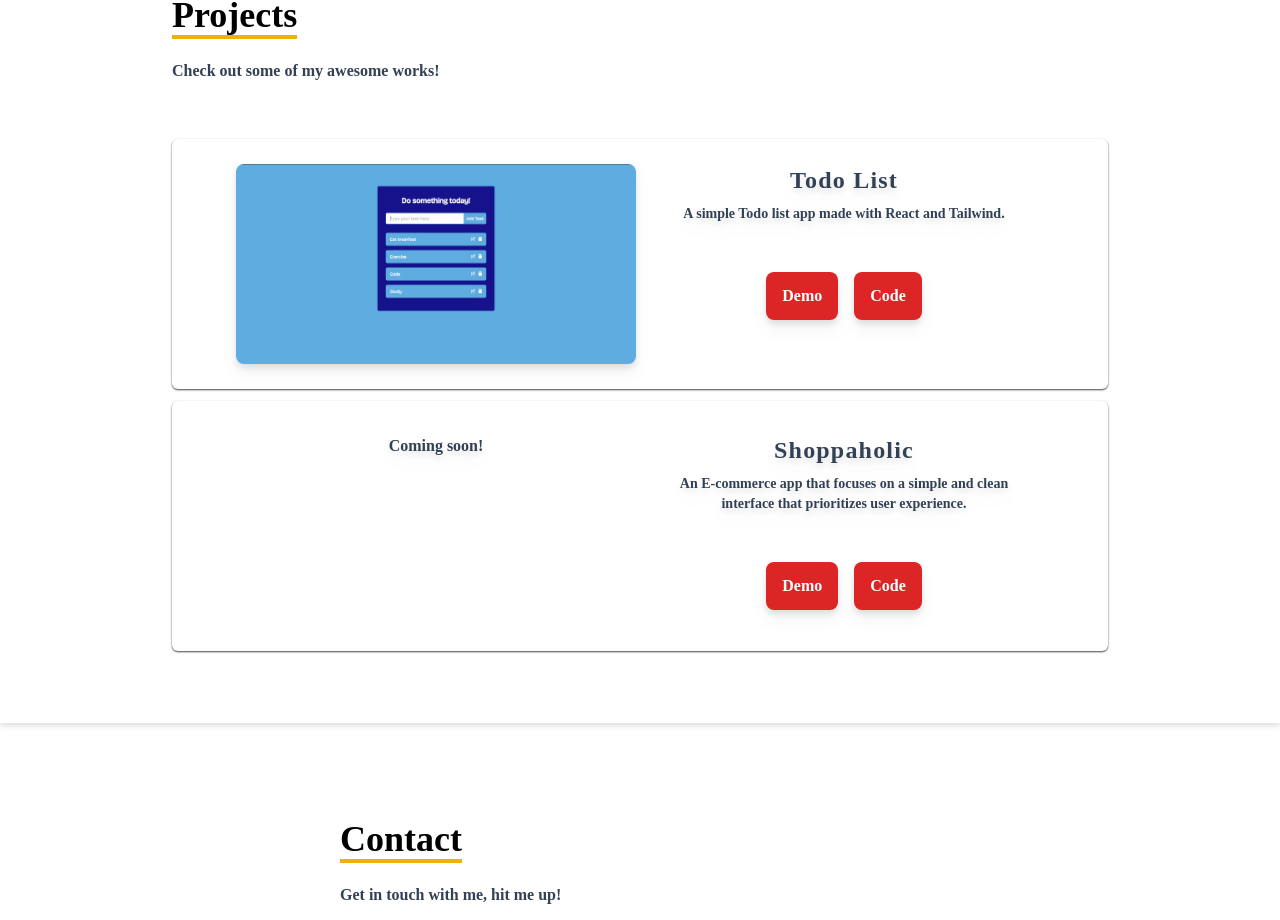
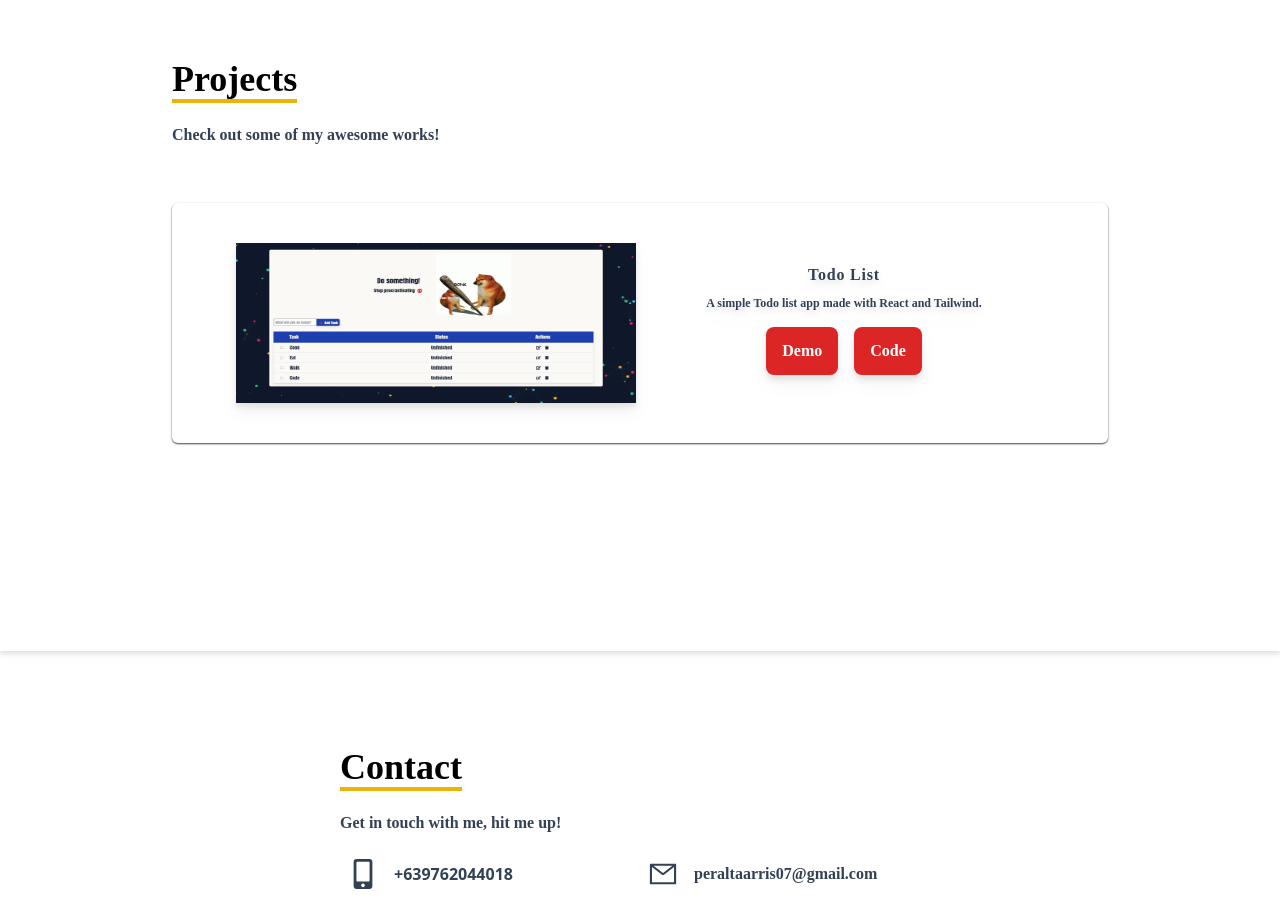
Before and after one commit to yanzpdev/my-portfolio-website, a React (Create React App) app: page / in a window 1280 px wide. Shown: the part 1569-2489 px from the top of the page. Built offline with nearby package versions, Linux system fonts and the light colour scheme.

Commit message:
second commit

```diff
--- a/src/components/Home.jsx
+++ b/src/components/Home.jsx
@@ -20,7 +20,7 @@ const Home = () => {
         <div className='flex flex-col justify-center items-center w-full h-full text-black'>
             <div className='flex flex-col items-center'>
                 <img className="w-56 h-56 lg:mt-16 sm:mt-16 xs:mt-16 xs1:mt-16" src={gradPic} alt="Grad Pic"></img>
-                <p className='text-2xl mb-2 ml-5 mt-10 text-center'>Howdy! 👋 I'm Arris and I am a <span className='text-3xl font-bold'>Front-end Developer</span> based in Cebu, Philippines. <a href='https://www.google.com/maps/@10.3403351,123.9130046,12.56z?entry=ttu' target='_blank'>📍</a></p>
+                <p className='text-2xl mb-2 ml-5 mt-10 text-center'>Howdy! 👋 I'm Arris and I am an aspiring <span className='text-3xl font-bold'>Front-end Developer</span> based in Cebu, Philippines. <a href='https://www.google.com/maps/@10.3403351,123.9130046,12.56z?entry=ttu' target='_blank'>📍</a></p>
             </div>
             <div className='max-w-[1000px] w-full px-4 gap-8'>
                 <div className='pb-10 pl-4 lg:text-left md:text-left sm:text-left xs:text-left xs1:text-left xxs:text-left lg:mt-10 md1:mt-10 md:mt-10 sm:mt-5 xs-mt-10 xs1:mt-10'>
--- a/src/components/Projects.jsx
+++ b/src/components/Projects.jsx
@@ -1,68 +1,41 @@
 import React from 'react';
-import work2 from '../assets/work2.png';
+import todo from '../assets/todo.png';
+
 
 const Projects = () => {
   return (
-    <div name='projects' className='w-full h-screen bg-white drop-shadow-md lg:mt-20 md:mt-20 md1:mt-20 sm:mt-1 xs1:mt-36 lg:pb-0 md1:pb-0 md:pb-0 sm:pb-0 xs:pb-32 xs1:pb-32 xxs:pb-32'>
+    <div name='projects' className='w-full h-full bg-white drop-shadow-md lg:mt-2 md:mt-2 md1:mt-2 sm:mt-1 xs1:mt-1 lg:pb-0 md1:pb-0 md:pb-0 sm:pb-0 xs:pb-32 xs1:pb-32 xxs:pb-32'>
         <div className='max-w-[62.5rem] mx-auto px-8 flex flex-col justify-center w-full h-screen'>
             <div className='pb-8'>
                 <p className='text-4xl font-bold inline border-b-4 border-yellow-500'>Projects</p>
                 <p className='py-6 text-slate-700 font-bold'>Check out some of my awesome works!</p>
             </div>
 
-            <div className='grid grid-cols-1  text-slate-700 font-bold'>
-                <div className='shadow-sm shadow-[#444444] h-[62.5rem] container rounded-md flex justify-center items-center mx-auto content-div'>
+            <div className='text-slate-700 font-bold'>
+                <div className='shadow-sm h-full w-full shadow-[#444444] container rounded-md flex justify-center items-center mx-auto'>
                     <div className='kanit drop-shadow-lg text-center flex'>
-                        <div className='grid grid-cols-2 gap-2 justify-center px-5'>
-                        <img className="rounded-lg" src={work2} alt="Aesthetic image" style={{width: 400, height: 200}}></img>
-                            <div>
-                                <span className='text-2xl font-bold tracking-wider'>
+                        <div className='lg:grid lg:grid-cols-2 md:grid md:grid-cols-2 sm:grid sm:grid-cols-2 xs:flex xs:flex-col xs:items-center lg:gap-2 md:gap-2 sm:gap-2 xs:gap-0 xs1:gap-0 items-center justify-center p-5'>
+                        <img className="py-5 lg:w-[25rem] md:w-[25rem] md1:w-[25rem] sm:w-[12.5rem] sm:h-[12.5rem] xs1:w-[9.5rem] xs1:h-[9.5rem] xs:w-[9.5rem] xs:h-[9.5rem] xxs:w-[9.5rem] xxs:h-[9.5rem]" src={todo} alt="Aesthetic image"></img>
+                            <div className=''>
+                                <span className='text-1xl font-bold tracking-wider'>
                                     Todo List
                                 </span>
-                                <div className='p-2 text-sm'>
+                                <div className='p-2 text-xs'>
                                     A simple Todo list app made with React and Tailwind.
                                 </div>
                                 {/* Hover options */}
-                                <div className='pt-8 text-center'>
-                                    <a href="https://react-todolistapp.vercel.app/">
+                                <div className='text-center'>
+                                    <a href="https://yanzpdev-todo.vercel.app/" target='_blank'>
                                         <button className='hover:scale-125 duration-300 text-center rounded-lg px-4 py-3 m-2 bg-red-600 text-white font-bold'>Demo</button>
                                     </a>
-                                    <a href="https://github.com/yanzpdev/react-todolistapp">
+                                    <a href="https://github.com/yanzpdev/react-todo-list-app" target='_blank'>
                                         <button className='hover:scale-125 duration-300 text-center rounded-lg px-4 py-3 m-2 bg-red-600 text-white font-bold'>Code</button>
                                     </a>
                                 </div>
                             </div>
-
                         </div>
                     </div>
                 </div>
-                <div className='shadow-sm shadow-[#444444] h-[62.5rem] group container rounded-md flex justify-center items-center mx-auto content-div mt-3'>
-                    <div className='kanit drop-shadow-lg text-center flex'>
-                        <div className='grid grid-cols-2 gap-2 justify-center px-5'>
-                        {/* <img className="rounded-lg" src={work2} alt="Aesthetic image" style={{width: 400, height: 200}}></img> */}
-                        <h1>Coming soon!</h1>
-                            <div className='max-w-[400px] flex flex-col items-center'>
-                                <span className='text-2xl font-bold tracking-wider'>
-                                    Shoppaholic
-                                </span>
-                                <div className='p-2 text-sm'>
-                                    An E-commerce app that focuses on a simple and clean interface that prioritizes user experience.
-                                </div>
-                                {/* Hover options */}
-                                <div className='pt-8 text-center'>
-                                    <a href="https://react-todolistapp.vercel.app/">
-                                        <button className='hover:scale-125 duration-300 text-center rounded-lg px-4 py-3 m-2 bg-red-600 text-white font-bold'>Demo</button>
-                                    </a>
-                                    <a href="/">
-                                        <button className='hover:scale-125 duration-300 text-center rounded-lg px-4 py-3 m-2 bg-red-600 text-white font-bold'>Code</button>
-                                    </a>
-                                </div>
-                            </div>
-
-                        </div>
-                    </div>
-                </div>
-
             </div>
         </div>
     </div>
```
Also changed, not shown: src/assets/bonk.gif (added), src/assets/todo.png (added).
